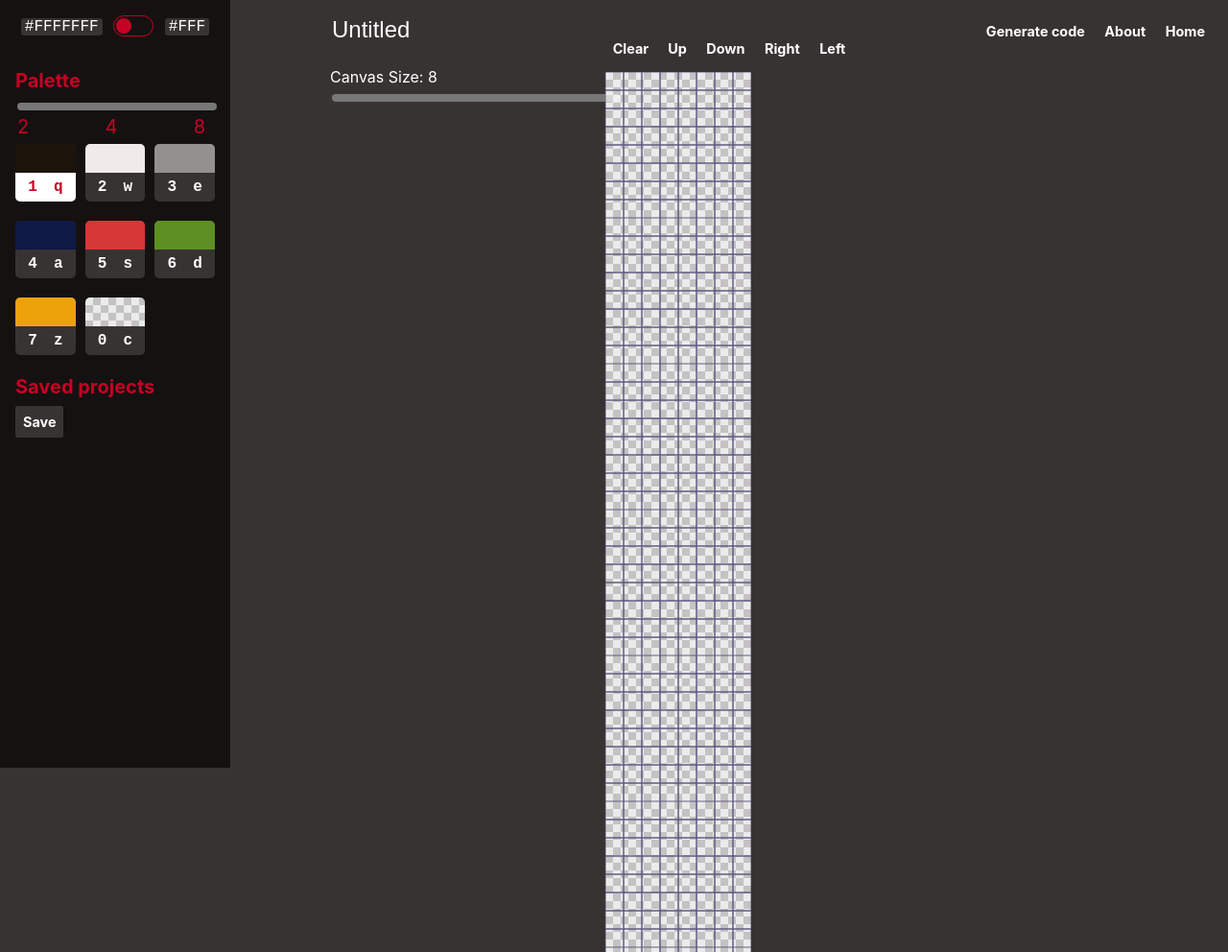
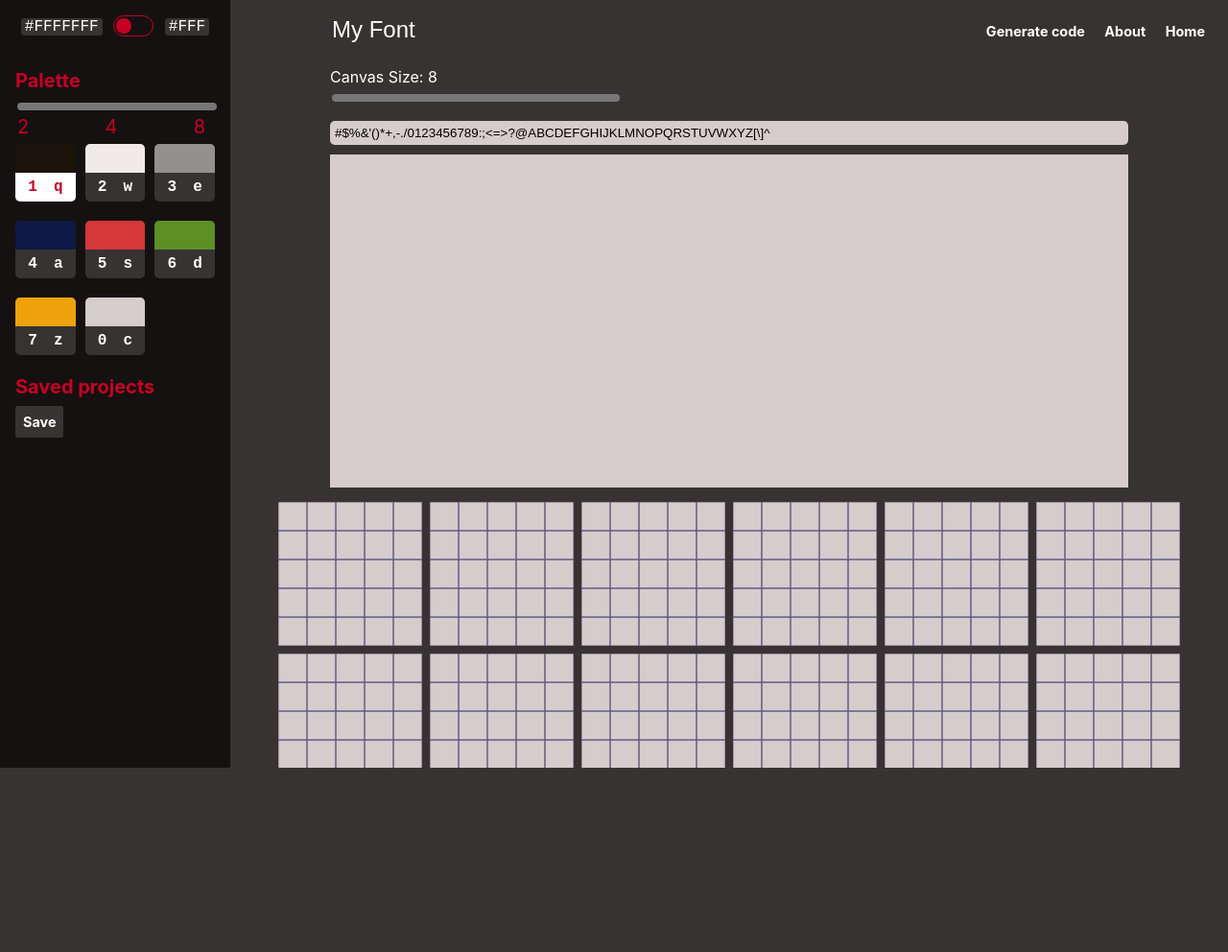
Before and after one commit to lopis/mini-pixelart-editor, a website: page font.html in a window 1280 px wide. Shown: the top 992 px of the page at 96% size. After the commit the page ends 800 px from the top, so only its background shows below. Drawn offline with Linux system fonts and the light colour scheme.

Commit message:
wip font editor

```diff
--- /dev/null
+++ b/font.css
@@ -0,0 +1,35 @@
+#canvasContainer {
+	flex-direction: revert;
+	flex-wrap: wrap;
+	gap: 8px;
+}
+
+.checkered {
+  background: var(--light)
+}
+
+#canvasContainer {
+  overflow-y: auto;
+}
+
+.preview {
+  display: flex;
+  flex-direction: column;
+  gap: 10px;
+	width: 80%;
+  padding-bottom: 15px;
+}
+
+.preview input {
+  background-color: var(--light);
+  padding: 5px;
+  border: none;
+  border-radius: 5px;
+}
+
+.preview canvas {
+  background-color: var(--light);
+  display: block;
+  width: 100%;
+  height: auto;
+}
--- a/font.html
+++ b/font.html
@@ -5,6 +5,7 @@
   <meta name="viewport" content="width=device-width, initial-scale=1.0">
   <title>Mini Font Editor</title>
   <link rel="stylesheet" href="style.css">
+  <link rel="stylesheet" href="font.css">
   <link rel="shortcut icon" href="favicon.svg" type="image/x-icon">
 </head>
 <body>
@@ -136,35 +137,20 @@
     <div class="canvas-size">
       <div>
         <div id="indicator"></div>
-        <input id="filename" type="text" value="Untitled" required>
+        <input id="filename" type="text" value="My Font" required>
       </div>
       <div>
         <label for="canvas-size">
           Canvas Size: <span id="size">8</span>
         </label>
       </div>
-      <input id="canvasSize" name="canvas-size" type="range" step="2" value="8" min="2" max="32">
+      <input id="canvasSize" name="canvas-size" type="range" step="1" value="5" min="2" max="10">
+    </div>
+    <div class="preview">
+      <input type="text" value="#$%&'()*+,-./0123456789:;<=>?@ABCDEFGHIJKLMNOPQRSTUVWXYZ[\]^">
+      <canvas id="preview" height="30" width="72"></canvas>
     </div>
     <div id="canvasContainer">
-      <div class="actions">
-        <button id="clear">
-          Clear
-        </button>
-        <div>
-          <button id="up">
-            Up
-          </button>
-          <button id="down">
-            Down
-          </button>
-          <button id="right">
-            Right
-          </button>
-          <button id="left">
-            Left
-          </button>
-        </div>
-      </div>
     </div>
   </div>
   <div class="toolbar">
--- a/font.js
+++ b/font.js
@@ -1,4 +1,4 @@
-const fontCanvasData = []
+const states = []
 
 const fontEditorInit = () => {
   for (let index = 0; index < 60; index++) {
@@ -6,11 +6,16 @@ const fontEditorInit = () => {
     canvas.id = `canvas${index}`
     canvas.classList.add('checkered')
     canvasContainer.appendChild(canvas)
-    fontCanvasData[index] = []
-    editorInit(canvas)
-    initControls(canvas, fontCanvasData[index])
-    updateGrid(canvas, fontCanvasData[index], true)
-    initCanvas(canvas, fontCanvasData[index])
+    const state = {
+      canvasGrid: [],
+      canvas: canvas,
+      selectedCell: [],
+    }
+    states.push(state)
+    editorInit(state)
+    initControls(state)
+    updateGrid(state, true)
+    initCanvas(state)
   }
 }
 
--- a/index.js
+++ b/index.js
@@ -1,48 +1,47 @@
 let HEIGHT = 0
 let cellSize = 0
-let selectedCell = []
 let colorPalette = []
 let selectedColor
 let mouseDown = false
 let isRightButton = false
 let hasUnsavedChanged = false
 
-const editorInit = (canvas) => {
-  HEIGHT = canvas.clientHeight
-  canvas.height = HEIGHT
-  canvas.width = HEIGHT
-  ctx = canvas.getContext('2d')
+const editorInit = (state) => {
+  HEIGHT = state.canvas.clientHeight
+  state.canvas.height = HEIGHT
+  state.canvas.width = HEIGHT
+  state.ctx = state.canvas.getContext('2d')
   cellSize = Math.round(HEIGHT / canvasSize.value)
 }
 
-const initControls = (canvas, canvasGrid) => {
+const initControls = (state) => {
   canvasSize.addEventListener('input', event => {
     size.innerHTML = event.target.value
     cellSize = ~~(HEIGHT / canvasSize.value)
-    updateGrid(canvas, canvasGrid, true)
+    updateGrid(state, true)
   })
 
   canvasSize.addEventListener('update', event => {
     event.preventDefault();
     size.innerHTML = event.target.value
     cellSize = ~~(HEIGHT / canvasSize.value)
-    updateGrid(canvas, canvasGrid, false)
+    updateGrid(state, false)
   })
 
-  canvas.addEventListener('mousemove', event => {
+  state.canvas.addEventListener('mousemove', event => {
     const { clientX, clientY } = event
-    const { offsetLeft, offsetTop } = event.target
-    const x = clientX - offsetLeft
-    const y = clientY - offsetTop
-    selectedCell = [
+    const { offsetLeft, offsetTop, parentElement } = event.target
+    const x = clientX - offsetLeft + parentElement.scrollLeft
+    const y = clientY - offsetTop + parentElement.scrollTop
+    state.selectedCell = [
       ~~(x / cellSize),
       ~~(y / cellSize),
     ]
 
     if (mouseDown) {
-      const [row, col] = selectedCell
-      if (canvasGrid[col] != undefined && canvasGrid[col][row] != undefined) {
-        canvasGrid[col][row] = isRightButton ? 0 : selectedColor
+      const [row, col] = state.selectedCell
+      if (state.canvasGrid[col] != undefined && state.canvasGrid[col][row] != undefined) {
+        state.canvasGrid[col][row] = isRightButton ? 0 : selectedColor
         event.preventDefault();
         event.stopPropagation();
         setUnsavedChanges(true)
@@ -50,23 +49,23 @@ const initControls = (canvas, canvasGrid) => {
     }
   })
 
-  canvas.addEventListener('mouseout', () => {
-    selectedCell = []
+  state.canvas.addEventListener('mouseout', () => {
+    state.selectedCell = []
   })
 
-  canvas.addEventListener('mousedown', (event) => {
+  state.canvas.addEventListener('mousedown', (event) => {
     isRightButton = event.button === 2;
     mouseDown = true
-    const [row, col] = selectedCell
-    canvasGrid[col][row] = selectedColor
+    const [row, col] = state.selectedCell
+    state.canvasGrid[col][row] = selectedColor
     setUnsavedChanges(true)
   })
 
-  canvas.addEventListener('contextmenu', (event) => {
+  state.canvas.addEventListener('contextmenu', (event) => {
     event.preventDefault();
   })
 
-  canvas.addEventListener('mouseup', () => {
+  state.canvas.addEventListener('mouseup', () => {
     mouseDown = false
   })
 
@@ -109,8 +108,6 @@ const initControls = (canvas, canvasGrid) => {
 
     if (Number.isInteger(color) && color >= 0 && color <= 8) {
       const colorControl = document.querySelector(`[data-color="${color}"]`)
-      console.log(colorControl);
-
       if (!colorControl.classList.contains('hidden')) {
         selectedColor = color
         colorControl.querySelector('[name="brush-color"]').checked = true
@@ -134,26 +131,28 @@ const initControls = (canvas, canvasGrid) => {
     }
   })
 
+  if (typeof clear !== 'undefined') {
     clear.addEventListener('click', () => {
-    updateGrid(canvas, canvasGrid)
+      updateGrid(canvas, state.canvasGrid)
       setUnsavedChanges(true)
     })
     up.addEventListener('click', () => {
-    canvasGrid.push(canvasGrid.shift())
+      state.canvasGrid.push(state.canvasGrid.shift())
       setUnsavedChanges(true)
     })
     down.addEventListener('click', () => {
-    canvasGrid.unshift(canvasGrid.pop())
+      state.canvasGrid.unshift(state.canvasGrid.pop())
       setUnsavedChanges(true)
     })
     right.addEventListener('click', () => {
-    canvasGrid.forEach(row => row.push(row.shift()))
+      state.canvasGrid.forEach(row => row.push(row.shift()))
       setUnsavedChanges(true)
     })
     left.addEventListener('click', () => {
-    canvasGrid.forEach(row => row.unshift(row.pop()))
+      state.canvasGrid.forEach(row => row.unshift(row.pop()))
       setUnsavedChanges(true)
     })
+  }
 }
 
 const setUnsavedChanges = (value) => {
@@ -161,36 +160,36 @@ const setUnsavedChanges = (value) => {
   indicator.classList.toggle('unsaved', value)
 }
 
-const drawGrid = (canvasGrid) => {
+const drawGrid = (state) => {
   const size = canvasSize.value;
   for(let col = 0; col < size; col++) {
     for(let row = 0; row < size; row++) {
-      const fill = colorPalette[canvasGrid[row][col]]
+      const fill = colorPalette[state.canvasGrid[row][col]]
       if (fill) {
-        ctx.fillStyle = fill
-        ctx.fillRect(col * cellSize, row * cellSize, cellSize, cellSize)
+        state.ctx.fillStyle = fill
+        state.ctx.fillRect(col * cellSize, row * cellSize, cellSize, cellSize)
       }
     }
   }
   for(let col = 0; col < size; col++) {
     for(let row = 0; row < size; row++) {
-      ctx.strokeStyle = '#615d83'
-      ctx.lineWidth = 1
-      if (selectedCell[1] == row && selectedCell[0] == col) {
-        ctx.lineWidth = 5
+      state.ctx.strokeStyle = '#615d83'
+      state.ctx.lineWidth = 1
+      if (state.selectedCell[1] == row && state.selectedCell[0] == col) {
+        state.ctx.lineWidth = 5
       }
-      ctx.strokeRect(col * cellSize, row * cellSize, cellSize, cellSize)
+      state.ctx.strokeRect(col * cellSize, row * cellSize, cellSize, cellSize)
     }
   }
 }
 
-const initCanvas = (canvas, canvasGrid) => {
-  ctx.clearRect(0, 0, canvas.height, canvas.width)
-  drawGrid(canvasGrid)
-  requestAnimationFrame(() => initCanvas(canvas, canvasGrid))
+const initCanvas = (state) => {
+  state.ctx.clearRect(0, 0, state.canvas.height, state.canvas.width)
+  drawGrid(state)
+  requestAnimationFrame(() => initCanvas(state))
 }
 
-const updateGrid = (canvas, canvasGrid, resetGrid = true) => {
+const updateGrid = ({canvas, canvasGrid}, resetGrid = true) => {
   if (resetGrid) {
     canvasGrid.splice(0, canvasGrid.length)
     for(let col = 0; col < canvasSize.value; col++) {
--- a/localstorage.js
+++ b/localstorage.js
@@ -2,7 +2,7 @@ const LOCALSTORAGE_SAVE = 'pixeart_save'
 const LOCALSTORAGE_PALETTE = 'pixeart_palette'
 const LOCALSTORAGE_PALETTE_SIZE = 'pixeart_palette_size'
 
-const initStorageControls = (canvasGrid) => {
+const initStorageControls = ({canvasGrid}) => {
   save.addEventListener('click', () => {
     let data = JSON.parse(localStorage.getItem(LOCALSTORAGE_SAVE) || '{}')
     const name = filename.value
@@ -142,7 +142,7 @@ const resetPalette = () => {
   loadPalette();
 }
 
-const loadFirstFile = (canvasGrid) => {
+const loadFirstFile = ({canvasGrid}) => {
   const data = JSON.parse(localStorage.getItem(LOCALSTORAGE_SAVE))
   if (data && Object.keys(data).length > 0) {
     const key = Object.keys(data)[0]
--- a/style.css
+++ b/style.css
@@ -33,6 +33,7 @@ a, a[visited] {
   padding: 16px;
   display: flex;
   flex-direction: column;
+  flex-shrink: 0;
   height: 100vh;
   overflow: hidden;
   box-sizing: border-box;
```
Also changed, not shown: editor.js (+11 -7 lines), index.html (+19 -2 lines). Lines whose indentation alone changed are shown as unchanged.
